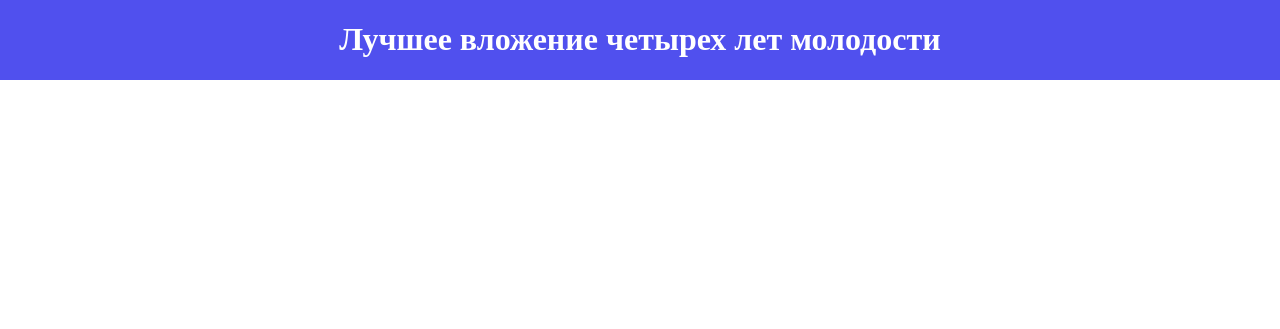
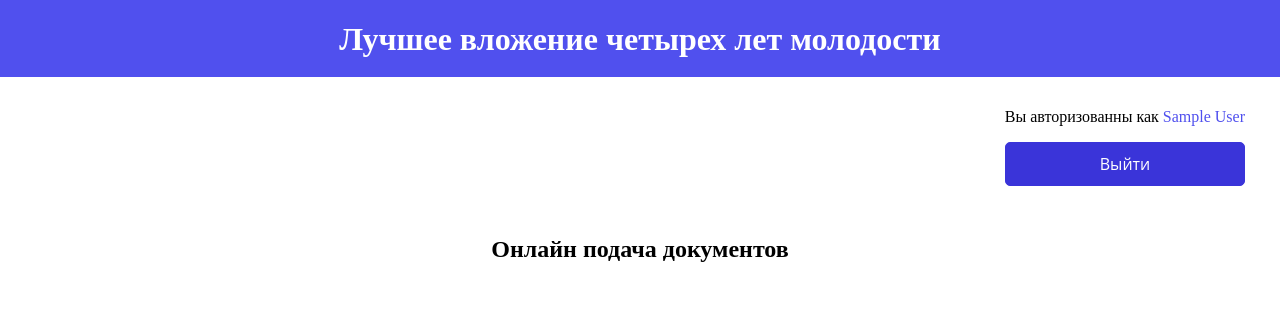
Before and after one commit to Amir0715/four_years, a Django app: page / in a window 1280 px wide. Shown: the top 329 px of the page. Run offline with Django 3.2, Linux system fonts and the light colour scheme; the visitor is signed in with stand-in values (Sample User, id 1).

Commit message:
Добавил стили, фикс верстки

```diff
--- a/four_years/main_app/static/css/base.css
+++ b/four_years/main_app/static/css/base.css
@@ -57,7 +57,7 @@
 }
 
 
-.title {
+.header .title {
     text-align: center;
     color: #FFFFFF;
 }
@@ -75,14 +75,27 @@
 
 /* Header End*/
 
+.auth_buttons {
+    display: flex;
+    justify-content: flex-end;
+}
+
 .section__main {
     display: flex;
     justify-content: space-around;
+    flex-direction: column;
+    margin: 0px 20px;
 }
 
-.section__left img {
+img {
+    margin: 20px;
     width: 300px;
     height: 350px;
+}
+
+.main {
+    display: flex;
+    justify-content: space-evenly;
 }
 
 .section__application {
@@ -90,13 +103,13 @@
     justify-content: space-around;
     flex-direction: column;
 }
+.text__center { text-align: center; }
 
 .row {
     display: flex;
     flex-direction: row;
     margin: 15px 0px;
 }
-
 
 .column {
     display: flex;
@@ -114,7 +127,97 @@
 
 }
 
-/* Footer Start*/
+.row__center {
+    justify-content: center;
+}
+
+.row__space_between {
+    justify-content: space-between;
+}
+
+.item__center {
+    align-items: center;
+}
+
+.column__center {
+    justify-content: center;
+}
+
+.column__center a {
+    text-align: center;
+}
+
+.form {
+    display: flex;
+    justify-content: center;
+}
+
+a {
+    text-decoration: none;
+}
+
+.btn {
+    background-color: #3a34d9;
+    padding:10px;
+    position:relative;
+    font-family: 'Open Sans', sans-serif;
+    text-decoration:none;
+    color:#fff;
+    border: solid 1px #3a34d9;
+    background-image: linear-gradient(bottom, rgb(171,27,27) 0%, rgb(212,51,51) 100%);
+    border-radius: 5px;
+}
+
+.btn:active {
+    padding-bottom:9px;
+    padding-left:10px;
+    padding-right:10px;
+    padding-top:11px;
+    top:1px;
+    background-image: linear-gradient(bottom, rgb(171,27,27) 100%, rgb(212,51,51) 0%);
+}
+
+.btn::before {
+    display:block;
+    position:absolute;
+    width:100%;
+    height:100%;
+    padding:8px;
+    left:-8px;
+    top:-8px;
+    z-index:-1;
+    border-radius: 5px;
+    box-shadow: inset 0px 1px 1px #909193, 0px 1px 0px #fff;
+}
+
+/* Form Start */
+
+table {
+    border-spacing: 10px 5px;
+
+}
+
+.input_text input {
+    width: 300px;
+    padding: 6px;
+    border: 1px solid #cecece;
+    background: #F6F6f6;
+    border-radius: 5px;
+}
+
+.input_btn input {
+    cursor: pointer;
+    border: 1px solid #3a34d9;
+    background: #3a34d9;
+    color:#fff;
+    border-radius: 5px;
+    padding: 8px 14px;
+    width: 120px;
+}
+
+/* Form End */
+
+/* Footer Start */
 
 .footer {
     display: flex;
@@ -143,4 +246,8 @@
 .span {
     color: white;
 }
+
+.username {
+    color: #5050ee;
+}
 /* Footer End*/
--- a/four_years/main_app/templates/index.html
+++ b/four_years/main_app/templates/index.html
@@ -1,37 +1,52 @@
 {% extends "base.html" %}
+{% load static %}
 
 {% block content %}
-<div class="content">
-    <div class="auth_buttons">
+<div class="auth_buttons">
+    <div class="row">
         {% if user.is_authenticated %}
-            Вы авторизованны как {{ user.first_name }} {{ user.last_name }}
-        <a href="{% url 'main_app:logout' %}">Выйти</a>
-        {% else %}
-        <a href="{% url 'main_app:registration' %}">Регистрация</a>
-        <a href="{% url 'main_app:auth' %}">Авторизация</a>
-        {% endif %}
-    </div>
-    <div class="forms__main">
-        <h1>Онлайн подача документов</h1>
-        {% if user.is_authenticated %}
-        <div class="form__main">
-            <img src="">
-            <a href="{% url 'main_app:application' %}">Подать анкету</a>
-        </div>
-        <div class="form__main">
-            <img src="">
-            <a href="{% url 'main_app:account' %}">Личный кабинет</a>
+        <div class="column column__center">
+            <p>Вы авторизованны как <span class="username">{{ user.first_name }} {{ user.last_name }}</span></p>
+            <a href="{% url 'main_app:logout' %}" class="btn">Выйти</a>
         </div>
         {% else %}
-        <div class="form__main">
-            <img src="">
-            <a href="{% url 'main_app:auth' %}">Подать анкету</a>
+        <div class="column">
+            <a href="{% url 'main_app:registration' %}" class="btn">Регистрация</a>
         </div>
-        <div class="form__main">
-            <img src="">
-            <a href="{% url 'main_app:auth' %}">Личный кабинет</a>
+        <div class="column">
+            <a href="{% url 'main_app:auth' %}" class="btn">Авторизация</a>
         </div>
         {% endif %}
     </div>
 </div>
+<div class="row row__center">
+    <div class="column">
+        <h1>
+            Онлайн подача документов
+        </h1>
+    </div>
+</div>
+{% if user.is_authenticated %}
+<div class="row main">
+    <div class="column column__center">
+        <img src="{% static 'img/sova.png' %}">
+        <a href="{% url 'main_app:application' %}" class="btn">Подать анкету</a>
+    </div>
+    <div class="column column__center">
+        <img src="{% static 'img/sova.png' %}">
+        <a href="{% url 'main_app:account' %}" class="btn">Личный кабинет</a>
+    </div>
+</div>
+{% else %}
+<div class="row main">
+    <div class="column column__center">
+        <img src="{% static 'img/sova.png' %}">
+        <a href="{% url 'main_app:auth' %}" class="btn">Подать анкету</a>
+    </div>
+    <div class="column column__center">
+        <img src="{% static 'img/sova.png' %}">
+        <a href="{% url 'main_app:auth' %}" class="btn">Личный кабинет</a>
+    </div>
+</div>
+{% endif %}
 {% endblock %}
--- a/four_years/main_app/views.py
+++ b/four_years/main_app/views.py
@@ -29,7 +29,7 @@
 
     errors_msg = {
         'email': 'Пользователя с таким email не существует!',
-        'password': 'Не правильный пароль!'
+        'password': 'Неправильный пароль!'
     }
 
     def get(self, request, *args, **kwargs):
```
Also changed, not shown: four_years/main_app/templates/account.html (+9 -3 lines), four_years/main_app/templates/auth.html (+14 -14 lines), four_years/main_app/templates/logout.html (+8 -1 lines), four_years/main_app/templates/registration.html (+24 -9 lines).
